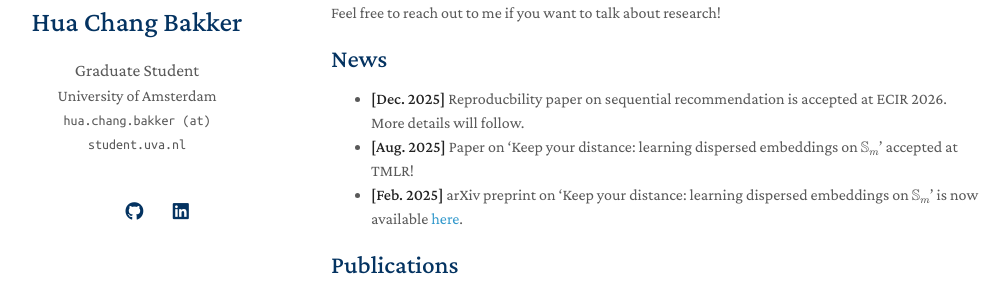
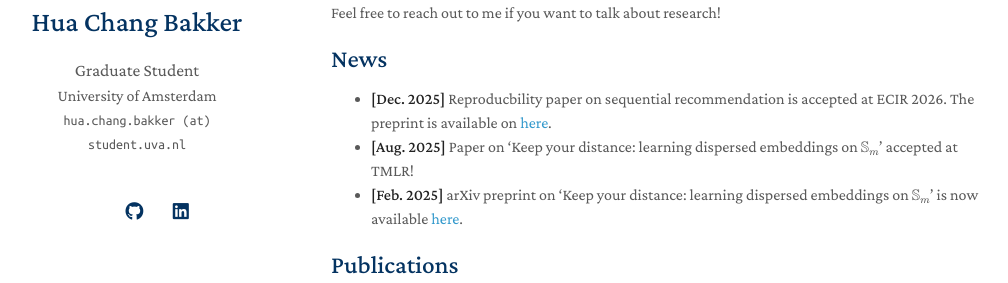
Before and after one commit to huachangb/huachangb.github.io, a Jekyll site: the page built from index.md, in a window 1280 px wide and 1166 px high. Shown: the part 180-463 px from the top of the window, without its empty margins (139-1147 px from the left). Built offline with Jekyll 4.4.1, drawn with Linux system fonts in a browser that asks for light colours; a style sheet for code colours, icons or effects is not loaded.

Commit message:
Update news section with preprint link
Added a link to the preprint of the reproducibility paper.

```diff
--- a/index.md
+++ b/index.md
@@ -10,7 +10,7 @@ Feel free to reach out to me if you want to talk about research!
 
 
 ## News
-- **[Dec. 2025]** Reproducbility paper on sequential recommendation is accepted at ECIR 2026. More details will follow.
+- **[Dec. 2025]** Reproducbility paper on sequential recommendation is accepted at ECIR 2026. The preprint is available on [here](https://arxiv.org/abs/2512.17442).
 - **[Aug. 2025]** Paper on 'Keep your distance: learning dispersed embeddings on \\(\mathbb{S}_m\\)' accepted at TMLR!
 - **[Feb. 2025]** arXiv preprint on 'Keep your distance: learning dispersed embeddings on \\(\mathbb{S}_m\\)' is now available [here](https://arxiv.org/abs/2502.08231).
 
```
